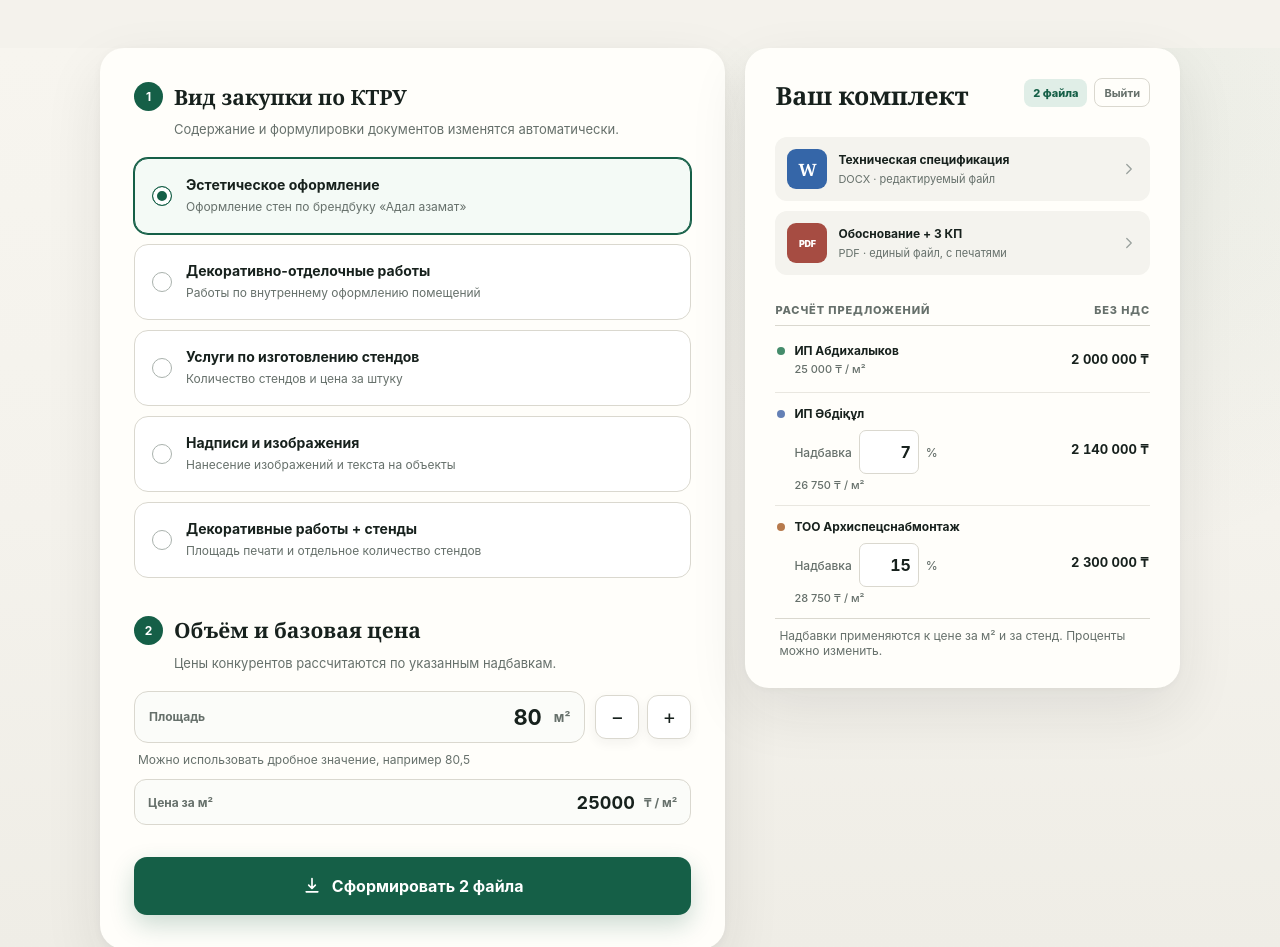
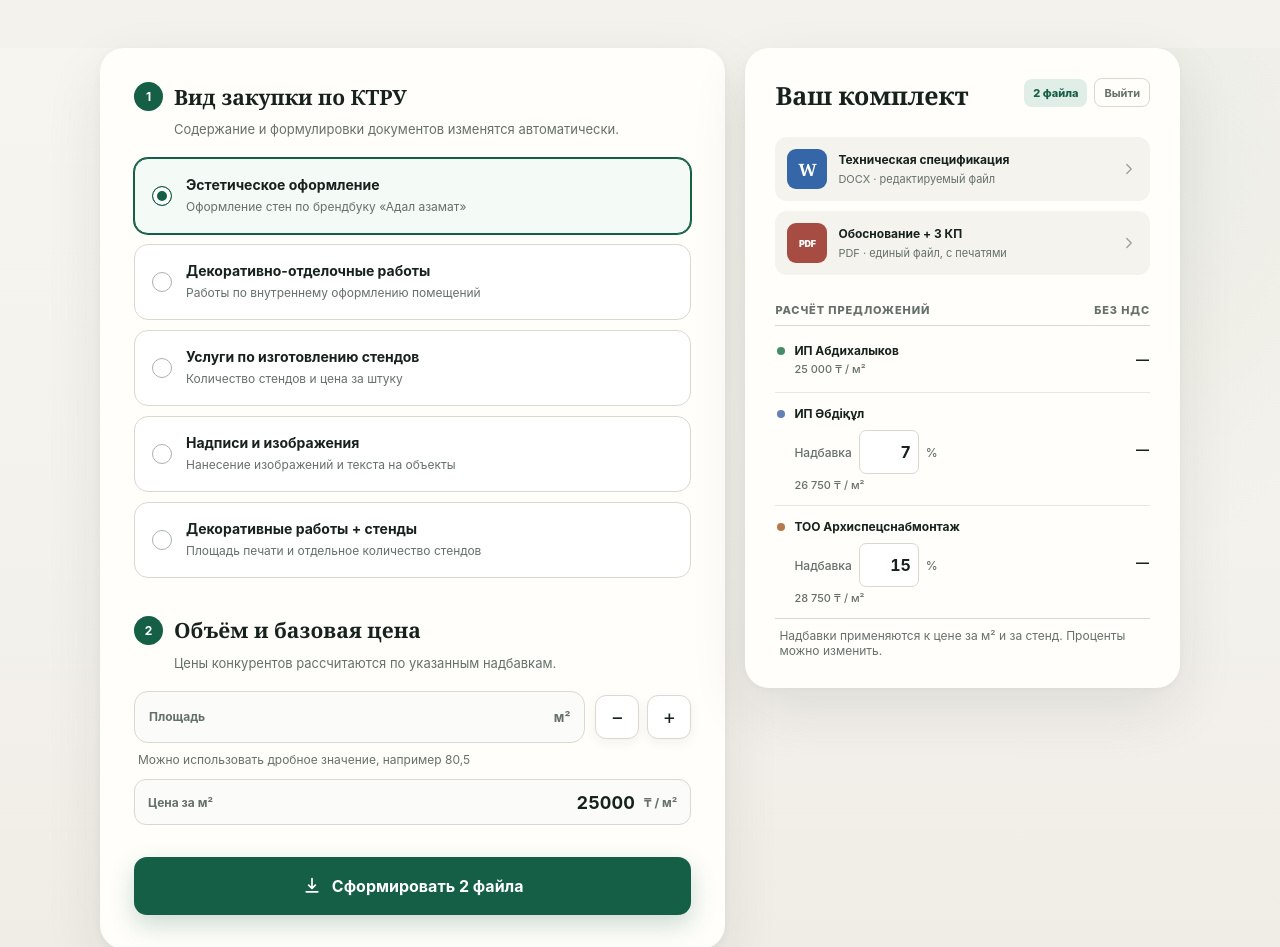
Before and after one commit to f7vn/darkhanDocCreater, a plain HTML site: page static/index.html in a window 1280 px wide. Shown: the top 947 px of the page. Drawn offline with Linux system fonts and the light colour scheme.

Commit message:
Widen price inputs and leave area blank by default

```diff
--- a/static/index.html
+++ b/static/index.html
@@ -69,7 +69,7 @@
           <div class="area-control">
             <label class="area-input-frame" for="area">
               <span class="area-input-label">Площадь</span>
-              <input id="area" name="area" type="text" inputmode="decimal" value="80" autocomplete="off" aria-describedby="area-help form-error">
+              <input id="area" name="area" type="text" inputmode="decimal" autocomplete="off" aria-describedby="area-help form-error">
               <span class="area-unit" aria-hidden="true">м²</span>
             </label>
             <div class="area-stepper" role="group" aria-label="Изменить площадь">
@@ -147,15 +147,15 @@
           <div class="price-table" role="table" aria-label="Расчёт коммерческих предложений">
             <div class="price-row" role="row">
               <span role="cell"><i class="vendor-dot dot-one" aria-hidden="true"></i><b id="vendor-1">ИП Абдихалыков</b><small id="rate-1">25 000 ₸ / м²</small></span>
-              <strong id="total-1" role="cell">2 000 000 ₸</strong>
+              <strong id="total-1" role="cell">—</strong>
             </div>
             <div class="price-row" role="row">
               <span role="cell"><i class="vendor-dot dot-two" aria-hidden="true"></i><b id="vendor-2">ИП Әбдіқұл</b><label class="markup-control"><span>Надбавка</span><input id="markup-1" name="markup1" form="generator-form" type="text" inputmode="decimal" value="7" autocomplete="off" aria-label="Надбавка первого конкурента" aria-describedby="form-error"><span>%</span></label><small id="rate-2">26 750 ₸ / м²</small></span>
-              <strong id="total-2" role="cell">2 140 000 ₸</strong>
+              <strong id="total-2" role="cell">—</strong>
             </div>
             <div class="price-row" role="row">
               <span role="cell"><i class="vendor-dot dot-three" aria-hidden="true"></i><b id="vendor-3">ТОО Архиспецснабмонтаж</b><label class="markup-control"><span>Надбавка</span><input id="markup-2" name="markup2" form="generator-form" type="text" inputmode="decimal" value="15" autocomplete="off" aria-label="Надбавка второго конкурента" aria-describedby="form-error"><span>%</span></label><small id="rate-3">28 750 ₸ / м²</small></span>
-              <strong id="total-3" role="cell">2 300 000 ₸</strong>
+              <strong id="total-3" role="cell">—</strong>
             </div>
           </div>
           <p class="micro-hint">Надбавки применяются к цене за м² и за стенд. Проценты можно изменить.</p>
--- a/static/styles.css
+++ b/static/styles.css
@@ -126,7 +126,7 @@ fieldset { min-width: 0; margin: 0; padding: 0; border: 0; }
 .stand-fields { margin-top: 24px; padding-top: 22px; border-top: 1px solid var(--line); }
 .stand-fields.standalone { margin-top: 0; padding-top: 0; border-top: 0; }
 .stand-fields.standalone .stand-heading { display: none; }
-.base-price-field { margin-top: 12px; grid-template-columns: minmax(0, 1fr) minmax(80px, 120px) auto; }
+.count-input-frame.base-price-field { margin-top: 12px; grid-template-columns: minmax(0, 1fr) minmax(12ch, 1.5fr) auto; }
 .base-price-field input { font-size: 18px; }
 .base-price-field input::placeholder { color: var(--muted); font-size: 14px; font-weight: 500; }
 .markup-control { width: max-content; margin-top: 9px; display: flex; align-items: center; gap: 7px; color: var(--muted); font-size: 12px; font-weight: 500; }
```
